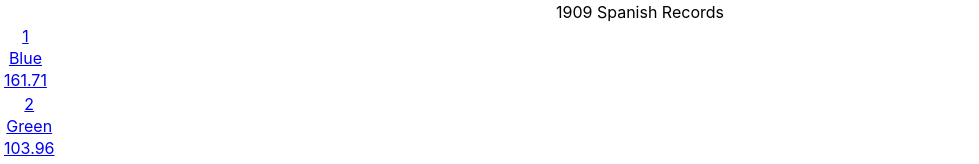
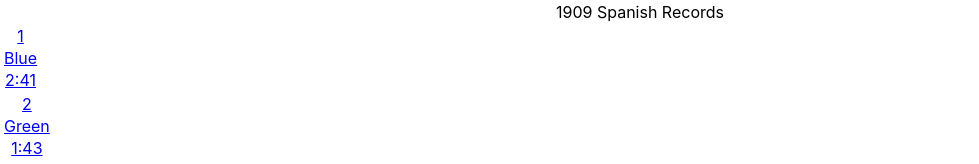
Before and after one commit to AdrienneNKing/bloc-jams-react, a React (Create React App) app: page /album/the-colors in a window 1280 px wide. Shown: the part 774-938 px from the top of the page, without its empty margins (0-979 px from the left). Built offline with nearby package versions, Linux system fonts and the light colour scheme; some icons are missing.

Commit message:
Edit to update song time appearance

```diff
--- a/src/components/Album.js
+++ b/src/components/Album.js
@@ -164,7 +164,7 @@ handleVolumeChange(e) {
                     <div id="songs-table-div">
                       <tr>{this.renderNumber(song, index + 1)}</tr>
                       <tr>{song.title}</tr>
-                      <tr>{song.duration}</tr>
+                      <tr>{this.formatTime(song.duration)}</tr>
                     </div>
                   </Link>
                 )
```
